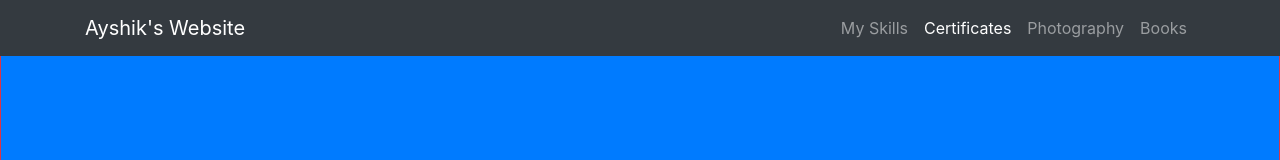
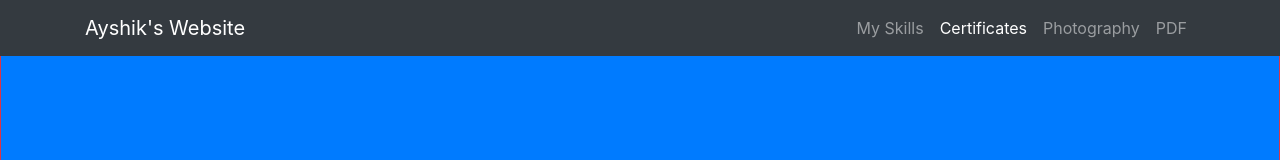
Before and after one commit to tirthaweb/website, a plain HTML site: page index.html in a window 1280 px wide. Shown: the top 160 px of the page. Drawn offline with nearby package versions, Linux system fonts and the light colour scheme.

Commit message:
Update index.html

```diff
--- a/index.html
+++ b/index.html
@@ -42,7 +42,7 @@
             <a class="nav-link js-scroll-trigger" href="photo.html">Photography </a>
           </li>
            <li class="nav-item">
-            <a class="nav-link js-scroll-trigger" href="book.html">Books </a>
+            <a class="nav-link js-scroll-trigger" href="book.html">PDF </a>
           </li>
         </ul>
 
```
